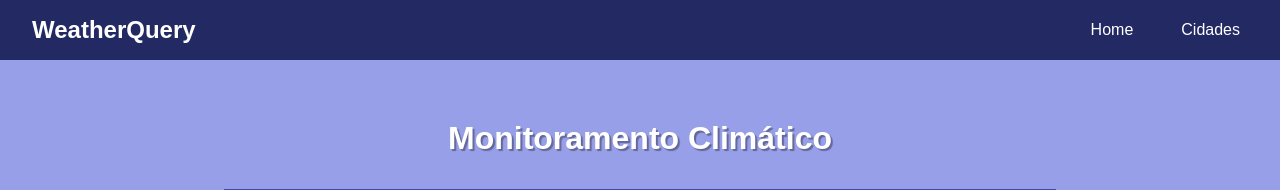
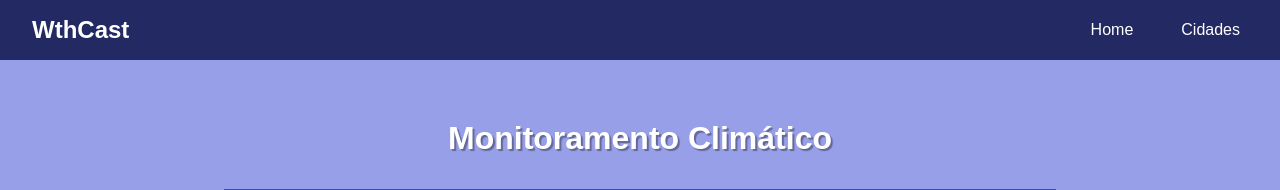
Before and after one commit to vittxr/wthcast, a Flask app: page / in a window 1280 px wide. Shown: the top 190 px of the page. Run offline with Flask 2, Linux system fonts and the light colour scheme; data that the repository does not hold is empty; some libraries are stand-ins or nearby versions.

Commit message:
fix front-end

```diff
--- a/app/templates/widgets/navbar.html
+++ b/app/templates/widgets/navbar.html
@@ -33,14 +33,12 @@
 <!--navbar p/ desktop:-->
 <nav class="desktop-navbar">
     <span class="navbar-item">
-        <h1 class="website-tittle">WeatherQuery</h1>
+        <h1 class="website-tittle">WthCast</h1>
     </span>
     <span class="navbar-item">
         <ul>
             <a href="{{ url_for('main.index') }}"><li>Home</li></a>
             <a href="{{ url_for('main.cidades_info') }}"><li>Cidades</li></a>
-                <!--Se o usuário tiver logado, fazer desaparecer essa opção. Mas aí, teria que fazer um elemento de profile do usuário!-->
-                <!--Ideia: colocar o usuário no local do título do site, e ele podendo alterar as configurações dele clicando no ícone. Mas vou esperar aprender isso de login primeiro, para fazer melhor dps!!-->
         </ul>
     </span>
 </nav>
```
